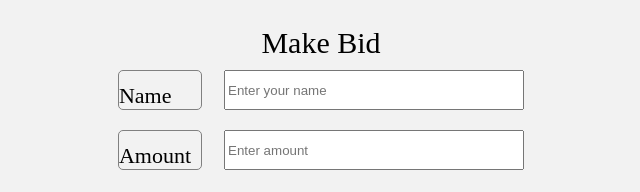
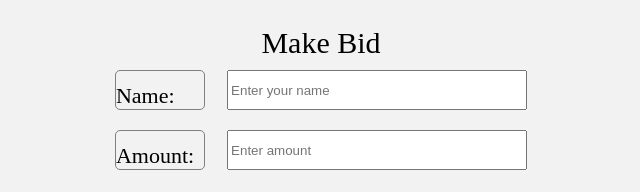
Before and after one commit to Leroy0010/Auction, a plain HTML site: page index.html in a window 1280 px wide. Shown: the part 263-455 px from the top of the page, 319-959 px from the left. Drawn offline with nearby package versions, Linux system fonts and the light colour scheme.

Commit message:
index.html

```diff
--- a/index.html
+++ b/index.html
@@ -9,15 +9,15 @@
 </head>
 <body>
     <div class="body">
-        <h1>Auction Program</h1>
+        <h1 class="heading">Auction Program</h1>
         <div class="auction-img">
             <img src="./auc3.jpg" alt="">
         </div>
         <p class="make">Make Bid</p>
         <div class="grid">
-            <div class="p">Name</div>
+            <div class="p">Name:</div>
             <input type="text" placeholder="Enter your name" required id="name">
-            <div class="p">Amount</div>
+            <div class="p">Amount:</div>
             <input type="text" placeholder="Enter amount" required id="amount">
         </div>
 
```
